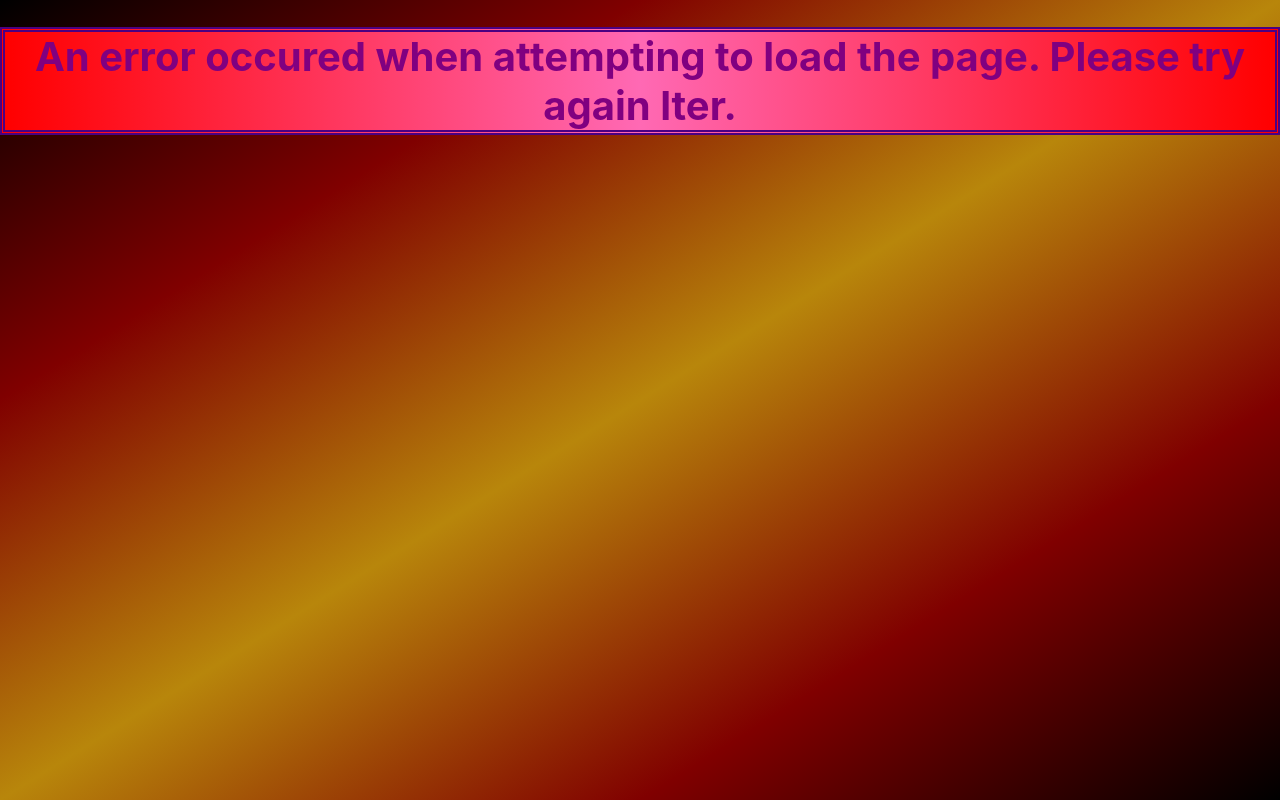
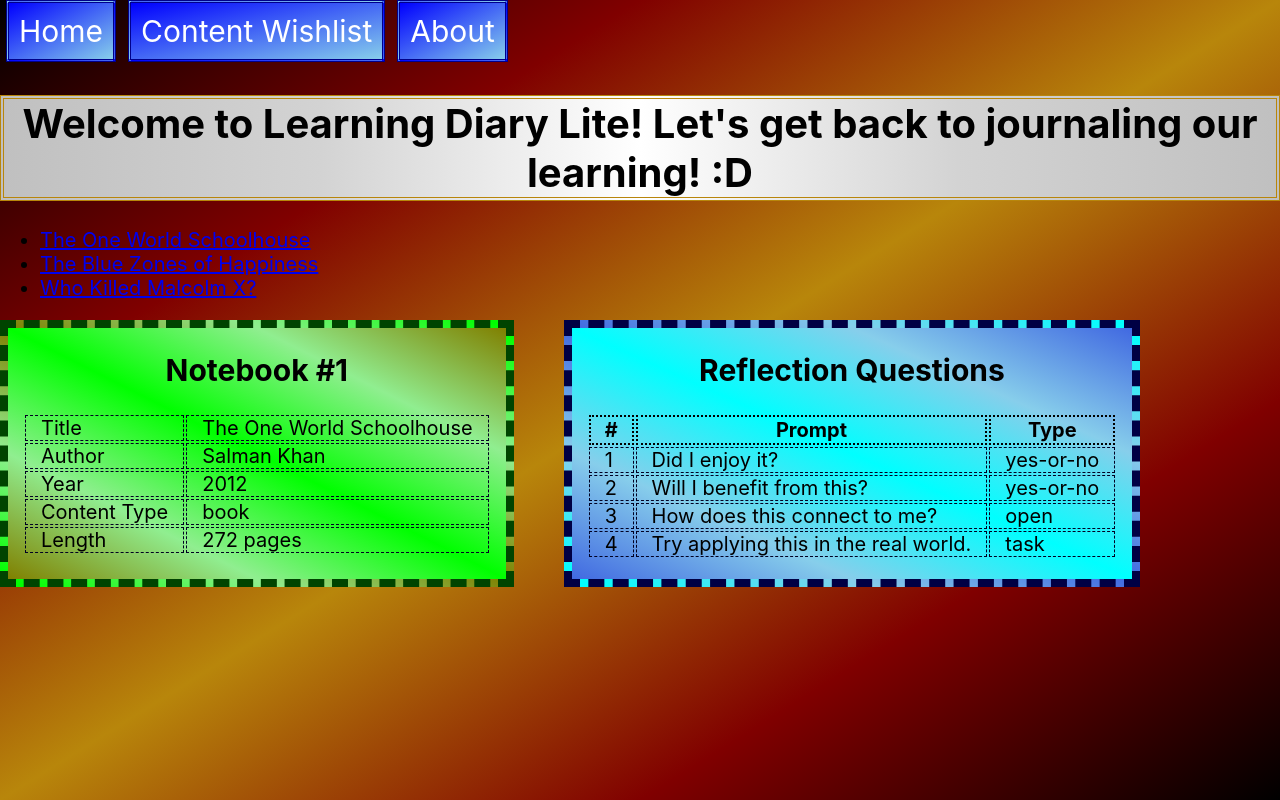
Before and after one commit to adnanian/learning-diary-lite, a React (Create React App) app: page /notebook/1 in a window 1280 px wide. Built offline with nearby package versions, Linux system fonts and the light colour scheme; data requests are answered from the project's data file.

Commit message:
Organize states, routes, and props

```diff
--- a/db.json
+++ b/db.json
@@ -59,5 +59,8 @@
         "name": "documentary",
         "id": 2
       }
+    ],
+    "contentWishList": [
+
     ]
 }
--- a/src/App.js
+++ b/src/App.js
@@ -8,7 +8,7 @@ function App() {
     fetch('http://localhost:3000/notebooks')
       .then((response) => response.json())
       .then((data) => {
-        console.log(data);
+        //console.log(data);
         setNotebooks(data);
       });
   }, []);
@@ -42,7 +42,7 @@ function App() {
       <header>
         <NavBar />
       </header>
-      <Outlet context={entries} onAddNotebook={userOutletContext.addNotebook} />
+      <Outlet context={notebooks} />
     </>
   );
 }
--- a/src/components/ContentTableRow.js
+++ b/src/components/ContentTableRow.js
@@ -1,9 +1,13 @@
 import './ContentTableRow.css';
 
-function ContentTableRow( {rowNumber, propertyName, propertyValue} ) {
+function ContentTableRow( {
+    rowNumber = 0,
+    propertyName,
+    propertyValue
+} ) {
     return (
         <tr>
-            <td>{rowNumber}</td>
+            {rowNumber > 0 ? <td>{rowNumber}</td> : null}
             <td>{propertyName}</td>
             <td>{propertyValue}</td>
         </tr>
--- /dev/null
+++ b/src/components/InfoTable.js
@@ -0,0 +1,35 @@
+import ContentTableRow from "./ContentTableRow";
+
+function InfoTable({ notebook }) {
+    return (
+        <div id="info-tab">
+            <h1>Notebook #{!notebook ? "" : notebook.id}</h1>
+            <table>
+                <tbody>
+                    <ContentTableRow
+                        propertyName="Title"
+                        propertyValue={!notebook ? "" : notebook.title}
+                    />
+                    <ContentTableRow
+                        propertyName="Author"
+                        propertyValue={!notebook ? "" : notebook.author}
+                    />
+                    <ContentTableRow
+                        propertyName="Year"
+                        propertyValue={!notebook ? "" : notebook.year}
+                    />
+                    <ContentTableRow
+                        propertyName="Content Type"
+                        propertyValue={!notebook ? "" : notebook.type}
+                    />
+                    <ContentTableRow
+                        propertyName="Length"
+                        propertyValue={!notebook ? "" : notebook.length}
+                    />
+                </tbody>
+            </table>
+        </div>
+    )
+}
+
+export default InfoTable;
--- a/src/components/NavBar.js
+++ b/src/components/NavBar.js
@@ -11,10 +11,10 @@ function NavBar() {
                 Home
             </NavLink>
             <NavLink
-                to="/notes-view"
+                to="/content-wishlist"
                 className="nav-link"
             >
-                Notes
+                Content Wishlist
             </NavLink>
             <NavLink
                 to="/about"
--- /dev/null
+++ b/src/components/ReflectionTable.js
@@ -0,0 +1,35 @@
+import ContentTableRow from "./ContentTableRow";
+
+function ReflectionTable({ reflectionQuestions }) {
+    const tableRows = reflectionQuestions.map((reflection, index) => {
+        return (
+            <ContentTableRow
+                key={reflection.id}
+                rowNumber={index + 1}
+                propertyName={reflection.prompt}
+                propertyValue={reflection.type}
+            />
+        )
+    });
+
+
+    return (
+        <div id="reflection-tab">
+            <h1>Reflection Questions</h1>
+            <table id="reflection-table">
+                <thead>
+                    <tr>
+                        <th className="reflection-table-header">#</th>
+                        <th className="reflection-table-header">Prompt</th>
+                        <th className="reflection-table-header">Type</th>
+                    </tr>
+                </thead>
+                <tbody>
+                    {tableRows}
+                </tbody>
+            </table>
+        </div>
+    )
+}
+
+export default ReflectionTable;
--- a/src/page-stylesheets/Notes.css
+++ b/src/page-stylesheets/Notes.css
@@ -1,3 +1,9 @@
+#notes-view {
+    display: inline-flex;
+    column-gap: 50px;
+    overflow: auto;
+}
+
 #reflection-tab {
     background-image: linear-gradient(
         to bottom left,
@@ -7,13 +13,27 @@
         skyblue,
         royalblue
     );
-    float: right;
     padding: 0 15px;
-    margin: 0 30px;
     text-align: center;
     border-width: 8px;
     border-style: dashed;
     border-color: #004;
+}
+
+#info-tab {
+    background-image: linear-gradient(
+        to bottom left,
+        olive,
+        lightgreen,
+        lime,
+        lightgreen,
+        olive
+    );
+    padding: 0 15px;
+    text-align: center;
+    border-width: 8px;
+    border-style: dashed;
+    border-color: #040;
 }
 
 #reflection-table {
--- /dev/null
+++ b/src/pages/ContentWishList.js
@@ -0,0 +1,9 @@
+function ContentWishList() {
+    return (
+        <div className="to-be-added">
+            To be added
+        </div>
+    )
+}
+
+export default ContentWishList;
--- a/src/pages/Home.js
+++ b/src/pages/Home.js
@@ -1,23 +1,31 @@
+import { Link, Outlet, useOutletContext } from "react-router-dom";
 import "../page-stylesheets/Home.css";
 
-function Home( {onAddNotebook} ) {
+function Home(  ) {
+    const notebooks = useOutletContext();
 
-
-      const entryList = entries.map((entry) => {
+      const notebookList = notebooks.map((notebook) => {
+        if (notebook === null) {
+            return <li key={Math.random()} >REE</li>
+        }
         return (
-            <option key={entry.id} value={entry.title}>{entry.title}</option>
+            <li key={notebook.id}>
+                <Link to={`/notebook/${notebook.id}`}>{notebook.title}</Link>
+            </li>
         )
       });
+
+      console.log(notebookList);
 
     return (
         <main>
             <h1 id="welcome-banner">Welcome to Learning Diary Lite! Let's get back to journaling our learning! :D</h1>
             <div>
-                <select>
-                    {entryList}
-                </select>
+                <ul>
+                    {notebookList}
+                </ul>
             </div>
-            <button onClick={onAddNotebook(null)}>Click me</button>
+            <Outlet context={notebooks} />
         </main>
     );
 }
--- /dev/null
+++ b/src/pages/Notebook.js
@@ -0,0 +1,38 @@
+import { useState, useEffect } from 'react';
+import '../page-stylesheets/Notes.css';
+import { useOutletContext, useParams } from 'react-router-dom';
+import InfoTable from '../components/InfoTable.js';
+import ReflectionTable from '../components/ReflectionTable';
+
+function Notebook() {
+    useEffect(() => {
+        fetch('http://localhost:3000/reflectionQuestions')
+            .then((response) => response.json())
+            .then((data) => setReflectionQuestions(data));
+    }, []);
+    const [reflectionQuestions, setReflectionQuestions] = useState([]);
+
+    // function addReflectionQuestion(newReflection) {
+    //     setReflectionQuestions([...reflectionQuestions, newReflection]);
+    //     console.log(`Reflection question #${newReflection.id} successfully added to the server!`);
+    // }
+
+
+
+
+    /*
+    * Load notebook from outletcontext
+    */
+
+    const params = useParams();
+    const notebook = useOutletContext().find((notebook) => notebook.id === parseInt(params.id));
+
+    return (
+        <article id="notes-view">
+            <InfoTable notebook={notebook} />
+            <ReflectionTable reflectionQuestions={reflectionQuestions} />
+        </article>
+    )
+}
+
+export default Notebook;
--- a/src/pages/NotesView.js
+++ /dev/null
@@ -1,55 +0,0 @@
-import { useState, useEffect } from 'react';
-import '../page-stylesheets/Notes.css';
-import ContentTableRow from '../components/ContentTableRow';
-
-function NotesView() {
-    useEffect(() => {
-        fetch('http://localhost:3000/reflectionQuestions')
-            .then((response) => response.json())
-            .then((data) => setReflectionQuestions(data));
-    }, []);
-
-
-    const [reflectionQuestions, setReflectionQuestions] = useState([]);
-
-    // function addReflectionQuestion(newReflection) {
-    //     setReflectionQuestions([...reflectionQuestions, newReflection]);
-    //     console.log(`Reflection question #${newReflection.id} successfully added to the server!`);
-    // }
-
-    const tableRows = reflectionQuestions.map((reflection, index) => {
-        return (
-            <ContentTableRow
-                key={reflection.id}
-                rowNumber={index + 1}
-                propertyName={reflection.prompt}
-                propertyValue={reflection.type}
-            />
-        )
-    });
-
-    return (
-        <>
-            <div>
-                <h1 className="to-be-added">To be added</h1>
-            </div>
-            <div id="reflection-tab">
-                <h1>Reflection Questions</h1>
-                <table id="reflection-table">
-                    <thead>
-                        <tr>
-                            <th className="reflection-table-header">#</th>
-                            <th className="reflection-table-header">Prompt</th>
-                            <th className="reflection-table-header">Type</th>
-                        </tr>
-                    </thead>
-                    <tbody>
-                        {tableRows}
-                    </tbody>
-                </table>
-            </div>
-        </>
-    )
-}
-
-export default NotesView;
```
Also changed, not shown: src/routes.js (+11 -4 lines).
